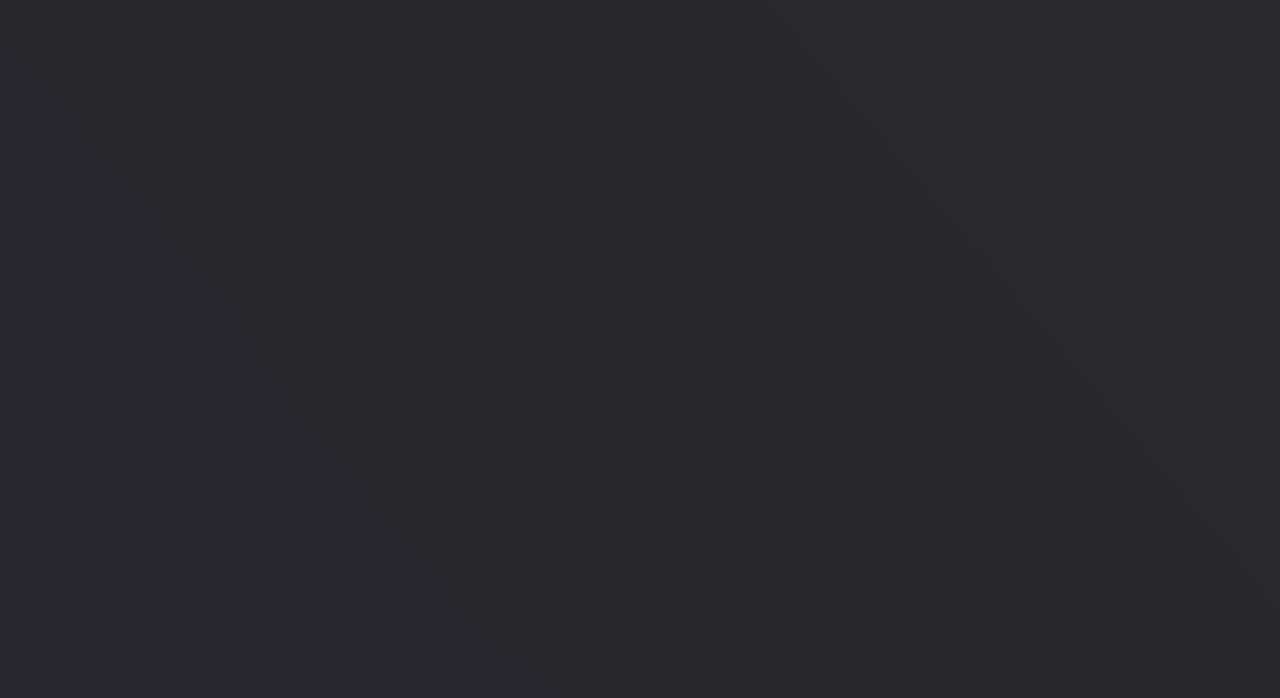
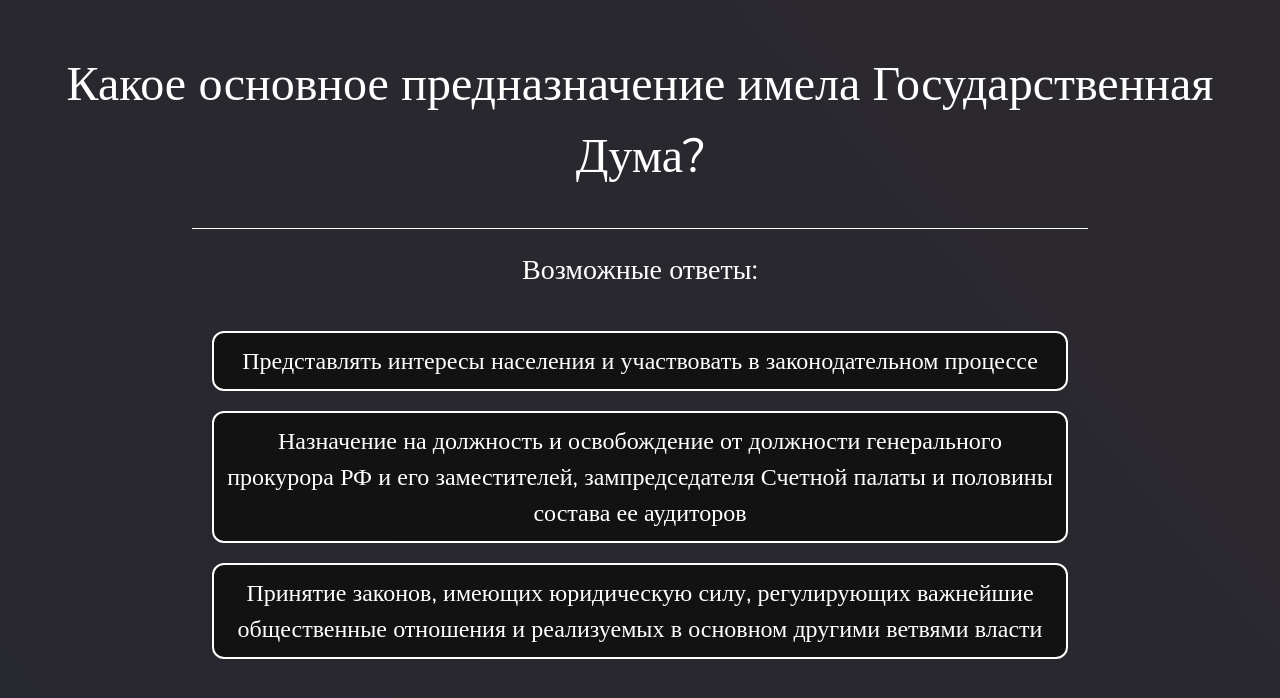
Before and after one commit to 0mnr0/questioner, a plain HTML site: page index.html in a window 1280 px wide. Both pictures are taken after a click on the button "Начать игру". Drawn offline with nearby package versions, Linux system fonts and the light colour scheme.

Commit message:
Update style.css

```diff
--- a/style.css
+++ b/style.css
@@ -12,16 +12,18 @@ div.startLogo span.description {font-size: 16px}
 
 
 div.background {background: #121212; width: 100%; height: 100%; position: fixed; z-index: 1; filter: brightness(0.3)}
-div.GameWindow span#QuestionText {top: 15%; font-size: 48px; width: 100%; text-align: center; position: relative; display: block}
+div.GameWindow span#QuestionText {top: 50%; font-size: 48px; width: 100%; text-align: center; position: relative; display: block; padding: 10px 0px; transform: translate(0px, -50%)}
 div.GameWindow div.PossibleAwnsers span {font-size: 28px; width: 100%; display: block; text-align: center; margin-bottom: 20px}
-div.GameWindow div.PossibleAwnsers {left: 50%; font-size: 24px; top: 45%; transform: translate(-50%, -45%); position: relative}
+div.GameWindow div.PossibleAwnsers {left: 50%; font-size: 24px; top: 30%; transform: translate(-50%, -45%); position: relative}
 div.GameWindow  * {width: fit-content}
-div.GameWindow {width: 100%; height: 100%; position: fixed; display: none}
+div.GameWindow {width: 100%; height: 100%; position: fixed; display: none }
+div.GameWindow.visible {display: flex; flex-direction: column }
 
-div.Game div.GameWindow div.PossibleAwnsers {border-top: solid 1px white; margin-top: 5%; padding-top: 20px; width: 70%; height: 70%; }
+div.Game div.GameWindow div.PossibleAwnsers {border-top: solid 1px white; padding-top: 20px; width: 70%; height: 70%; }
 div.Game div.GameWindow div.PossibleAwnsers #list {width: 100%; display: flex; flex-wrap: wrap; gap: 20px; height: auto; overflow: auto; padding: 20px; height: auto; max-height: 100%}
 div.Game div.GameWindow div.PossibleAwnsers #list button.possibleVariant {width: 100%; background: #121212; border: solid 2px white; border-radius: 12px; padding: 10px}
 div.Game div.GameWindow div.PossibleAwnsers #list button.possibleVariant:hover {scale: 1.02}
+div.Game div.GameWindow div.QuestionContent {height: 30%; width: 100%;}
 
 
 
```
